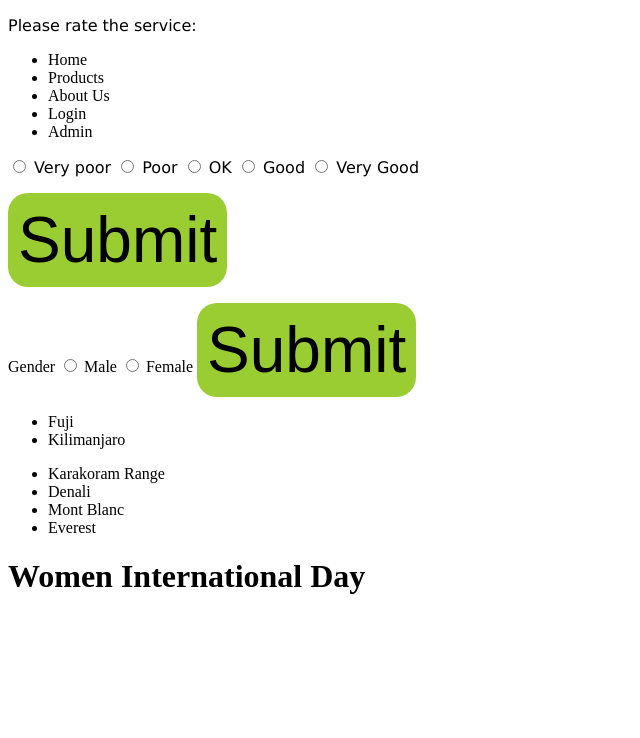
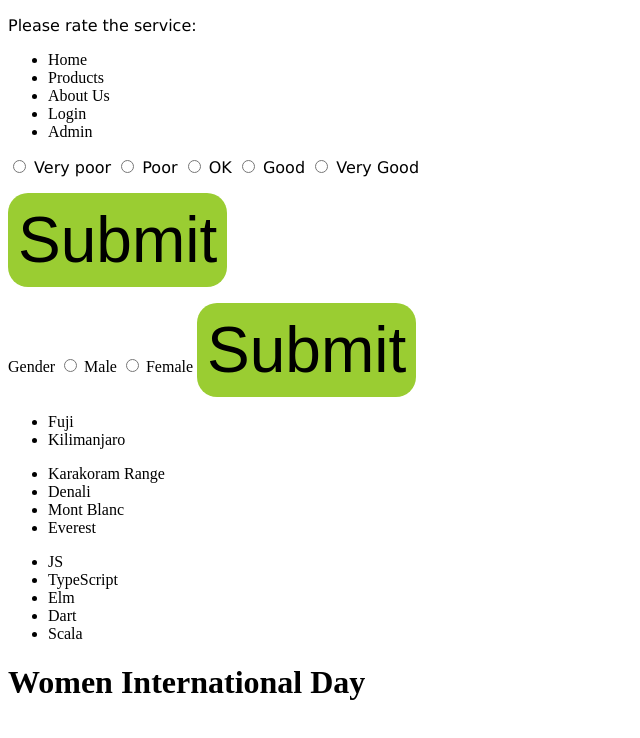
Before and after one commit to Suyog28/CodeDaily, a plain HTML site: page index.html in a window 1280 px wide. Shown: the whole page, without its empty margins (0-640 px from the left). Drawn offline with Linux system fonts and the light colour scheme.

Commit message:
JavaScript DocumentFragment example

```diff
--- a/index.html
+++ b/index.html
@@ -159,6 +159,7 @@
           <li>Denali</li>
           <li>Mont Blanc</li>
         </ul>
+        <ul id="language"></ul>
         <script>
           let btn = document.getElementById("btnRate");
           let output = document.getElementById("output");
@@ -199,6 +200,18 @@
 
           const secondElement = document.querySelector("#second-list");
           secondElement.appendChild(everest);
+
+          let languages = ["JS", "TypeScript", "Elm", "Dart", "Scala"];
+          let langEl = document.querySelector("#language");
+
+          let fragment = new DocumentFragment();
+          languages.forEach((language) => {
+            let li = document.createElement("li");
+            li.innerHTML = language;
+            fragment.appendChild(li);
+          });
+
+          langEl.appendChild(fragment);
         </script>
       </body>
     </html>
```
